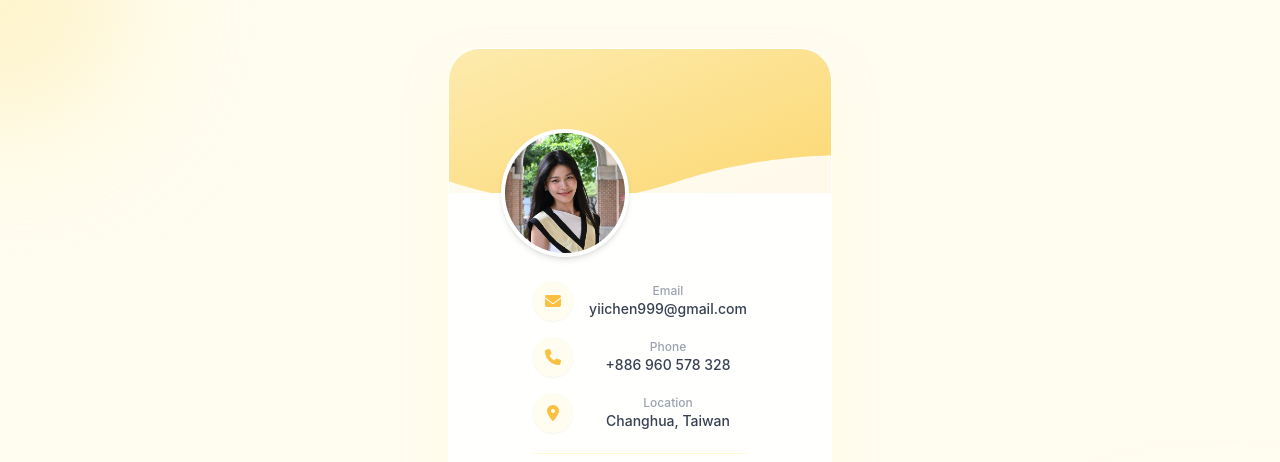
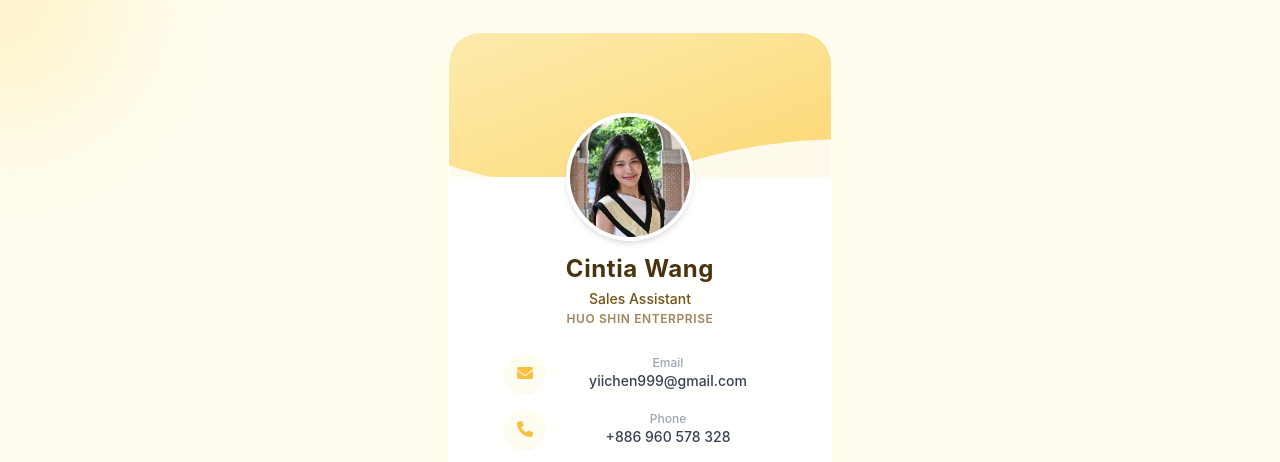
Before and after one commit to yiichen999-dot/yiichen999-dot.github.io, a plain HTML site: page index.html in a window 1280 px wide. Shown: the top 462 px of the page. Drawn offline with nearby package versions, Linux system fonts and the light colour scheme.

Commit message:
Update user profile with name and title
Add name and job title for user profile

```diff
--- a/index.html
+++ b/index.html
@@ -76,6 +76,11 @@
                 <div id="fallback-avatar" class="hidden w-32 h-32 rounded-full border-4 border-white shadow-md bg-creamy-200 text-creamy-800 items-center justify-center text-5xl font-bold relative z-10">
                     C
                 </div>
+
+                            <h1 class="text-2xl font-bold mt-3 text-creamy-900 tracking-wide">Cintia Wang</h1>
+            <p class="text-sm font-medium text-creamy-800 mt-1">Sales Assistant</p>
+            <p class="text-xs font-semibold text-creamy-800/70 mt-0.5 tracking-wider uppercase">HUO SHIN ENTERPRISE</p>
+        </div>
 
 
 
```
